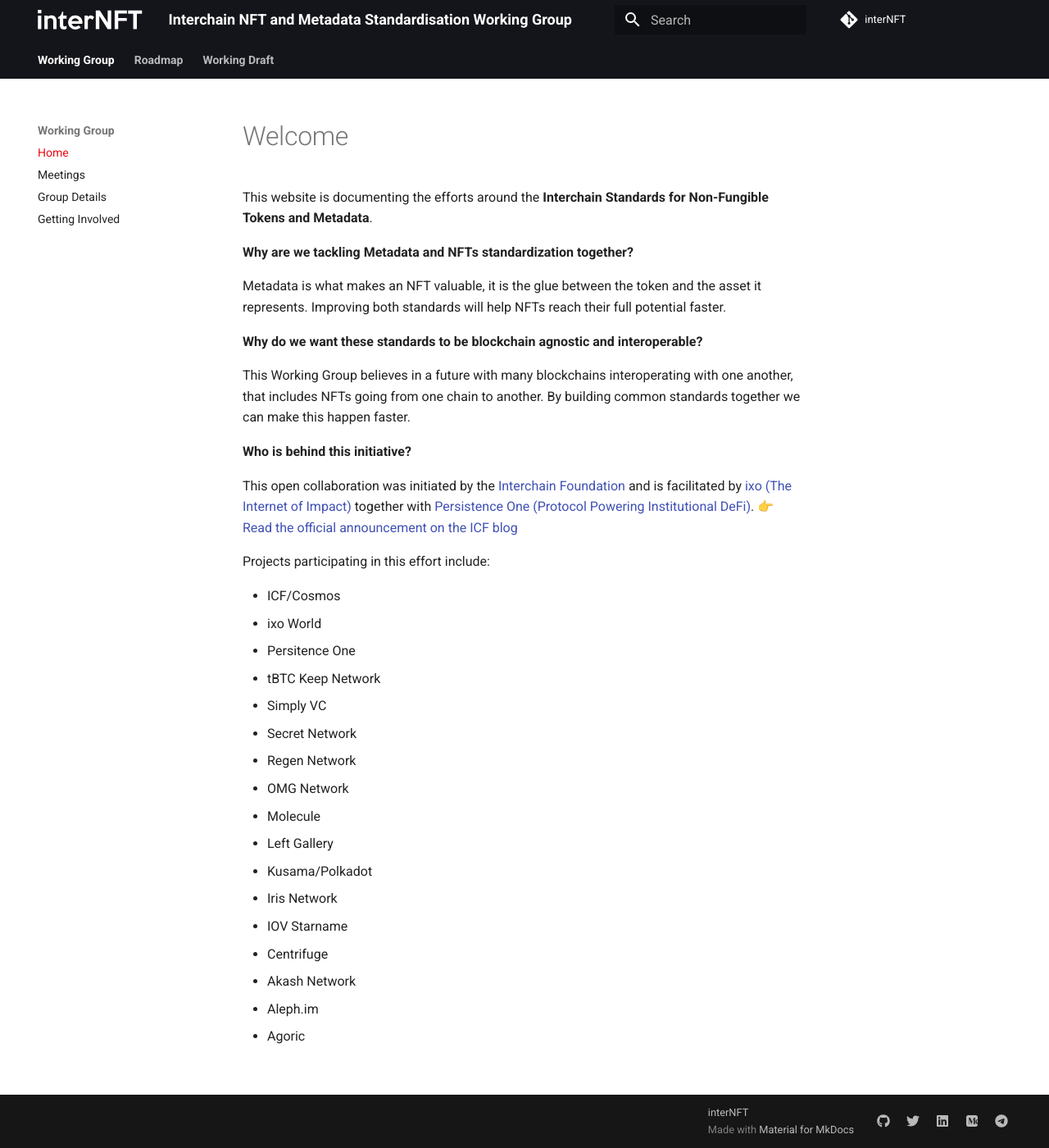
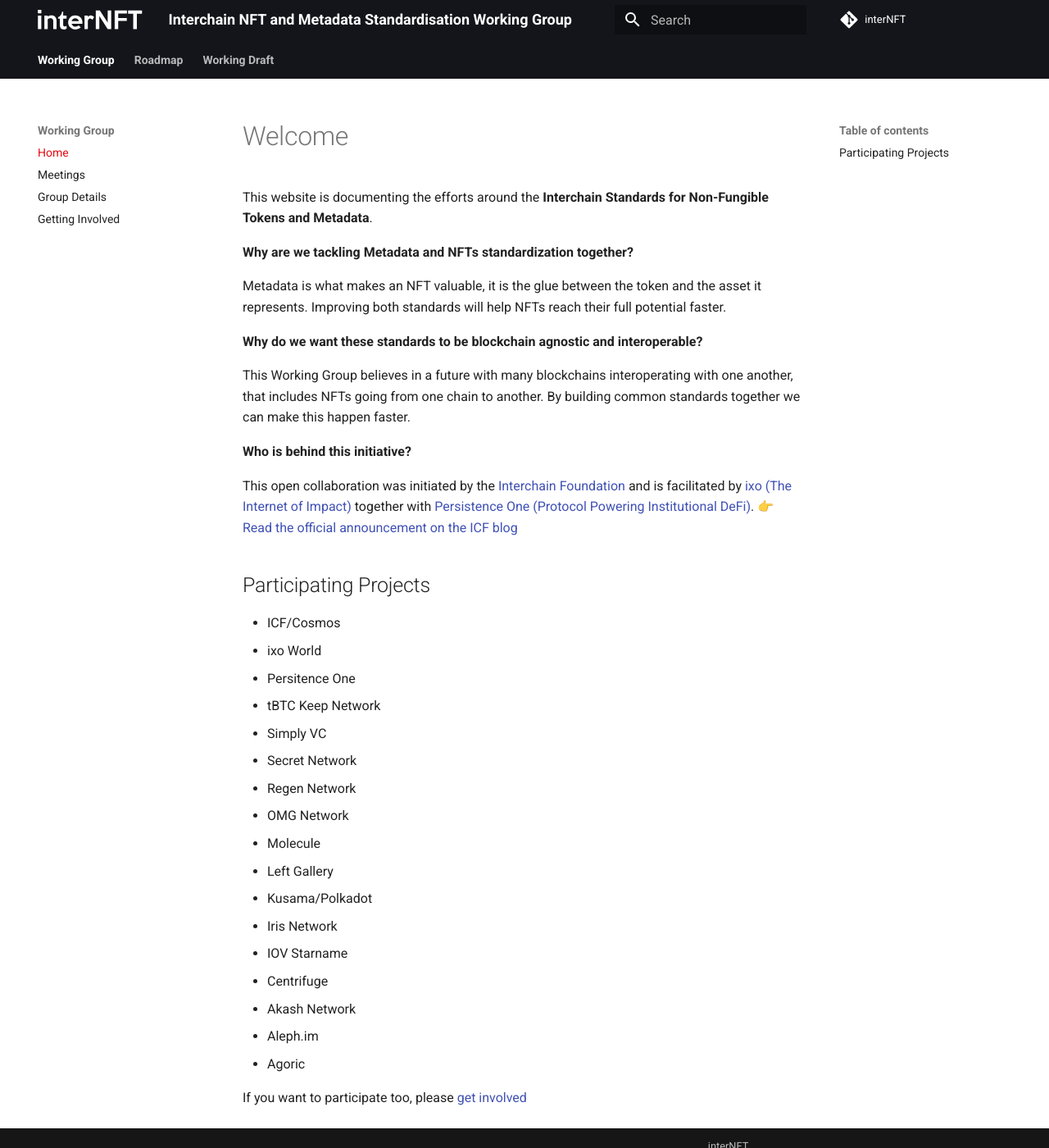
Before and after one commit to interNFT/documentation, an MkDocs documentation site: the page built from markdowns/index.md, in a window 1280 px wide and 1400 px high. Shown: the whole window at 82% size. Built offline with MkDocs 1.6.1 and Material for MkDocs 9.7.7, drawn with Linux system fonts in a browser that asks for light colours.

Commit message:
Update index.md

```diff
--- a/markdowns/index.md
+++ b/markdowns/index.md
@@ -14,7 +14,7 @@
 
 This open collaboration was initiated by the [Interchain Foundation](https://interchain.io/) and is facilitated by [ixo (The Internet of Impact)](https://ixo.world/) together with [Persistence One (Protocol Powering Institutional DeFi)](https://persistence.one/). 👉 [Read the official announcement on the ICF blog](https://blog.cosmos.network/interchain-standards-for-non-fungible-tokens-and-metadata-fbf90375c38b)
 
-Projects participating in this effort include:
+## Participating Projects
 
 * ICF/Cosmos
 * ixo World
@@ -33,3 +33,5 @@
 * Akash Network
 * Aleph.im
 * Agoric
+
+If you want to participate too, please [get involved](/workingGroup/gettingInvolved.md)
```
